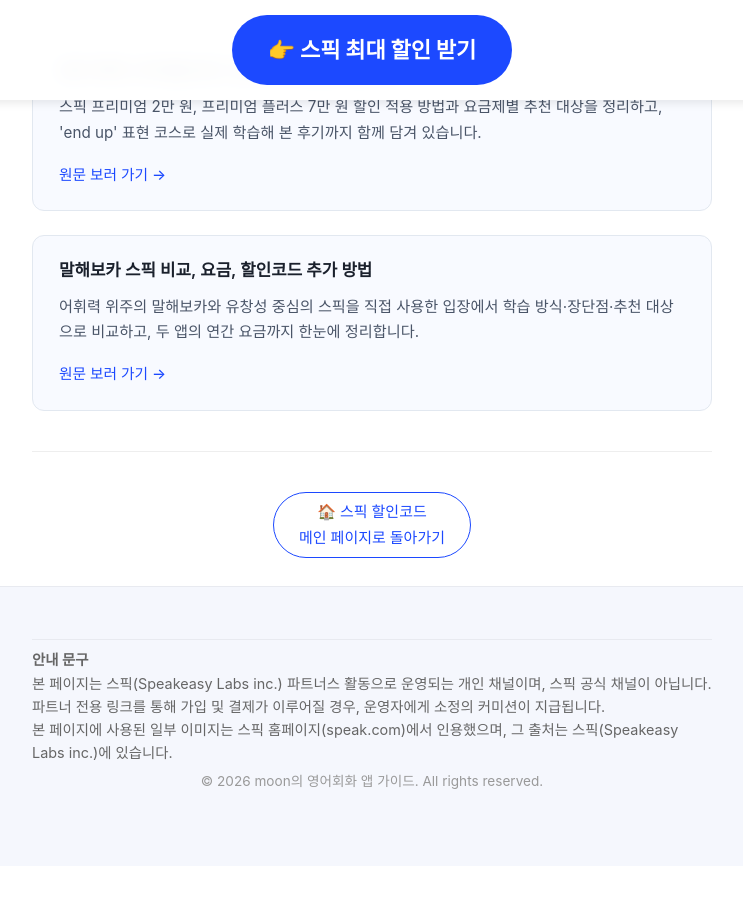
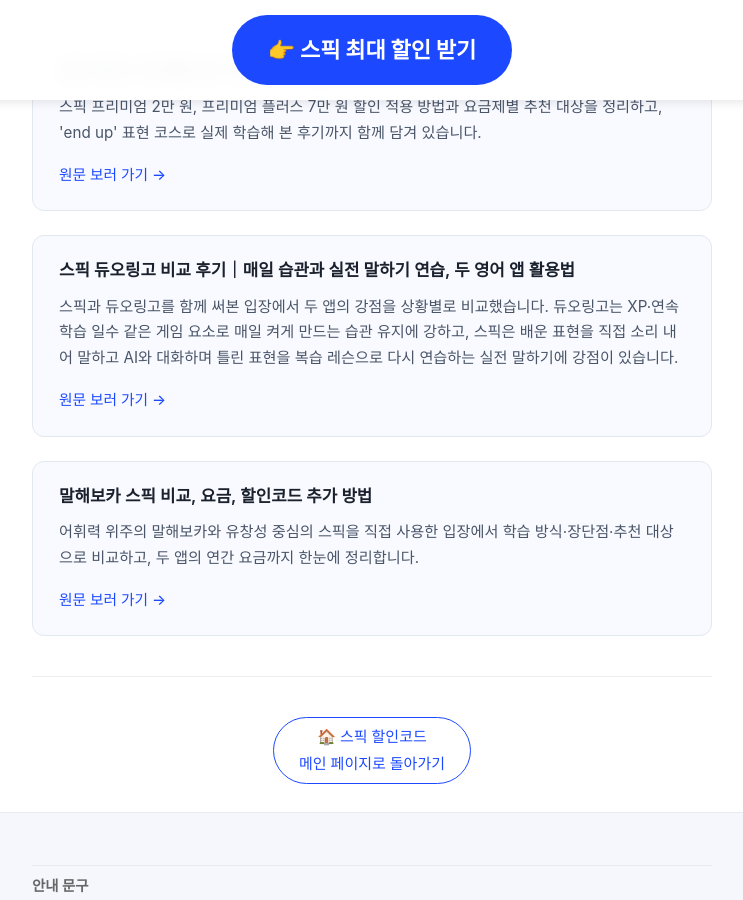
Before and after one commit to kjsjdw/speak_event_page, a Jekyll site: the page built from reviews.md, in a window 1280 px wide and 900 px high, scrolled down 2310 px. Shown: the whole window, without its empty margins (268-1011 px from the left). Built offline with Jekyll 4.4.1, drawn with Linux system fonts in a browser that asks for light colours; some web fonts are replaced; before the commit the page ends 3176 px from its top, so only the background shows below that.

Commit message:
Add 스픽 vs 듀오링고 비교 후기 card above 말해보카
Co-Authored-By: Claude Opus 4.7 <noreply@anthropic.com>

```diff
--- a/reviews.md
+++ b/reviews.md
@@ -137,6 +137,20 @@ image: /content/images/reviews.jpg
 
 <div style="margin: 24px 0; padding: 22px 26px; background-color: #f8faff; border: 1px solid #e2e8f0; border-radius: 12px;">
   <h3 style="margin: 0 0 10px 0; font-size: 1.05rem; line-height: 1.5;">
+    <a href="https://blog.naver.com/richungcy/224385441960" target="_blank" rel="noopener" style="color: #1a202c; text-decoration: none;">
+      스픽 듀오링고 비교 후기｜매일 습관과 실전 말하기 연습, 두 영어 앱 활용법
+    </a>
+  </h3>
+  <p style="color: #4a5568; line-height: 1.7; margin: 0 0 14px 0; font-size: 0.95rem;">
+    스픽과 듀오링고를 함께 써본 입장에서 두 앱의 강점을 상황별로 비교했습니다. 듀오링고는 XP·연속 학습 일수 같은 게임 요소로 매일 켜게 만드는 습관 유지에 강하고, 스픽은 배운 표현을 직접 소리 내어 말하고 AI와 대화하며 틀린 표현을 복습 레슨으로 다시 연습하는 실전 말하기에 강점이 있습니다.
+  </p>
+  <a href="https://blog.naver.com/richungcy/224385441960" target="_blank" rel="noopener" style="color: #1c49ff; font-size: 0.92rem; text-decoration: none; font-weight: 500;">
+    원문 보러 가기 →
+  </a>
+</div>
+
+<div style="margin: 24px 0; padding: 22px 26px; background-color: #f8faff; border: 1px solid #e2e8f0; border-radius: 12px;">
+  <h3 style="margin: 0 0 10px 0; font-size: 1.05rem; line-height: 1.5;">
     <a href="https://blog.naver.com/richungcy/224101879590" target="_blank" rel="noopener" style="color: #1a202c; text-decoration: none;">
       말해보카 스픽 비교, 요금, 할인코드 추가 방법
     </a>
```
